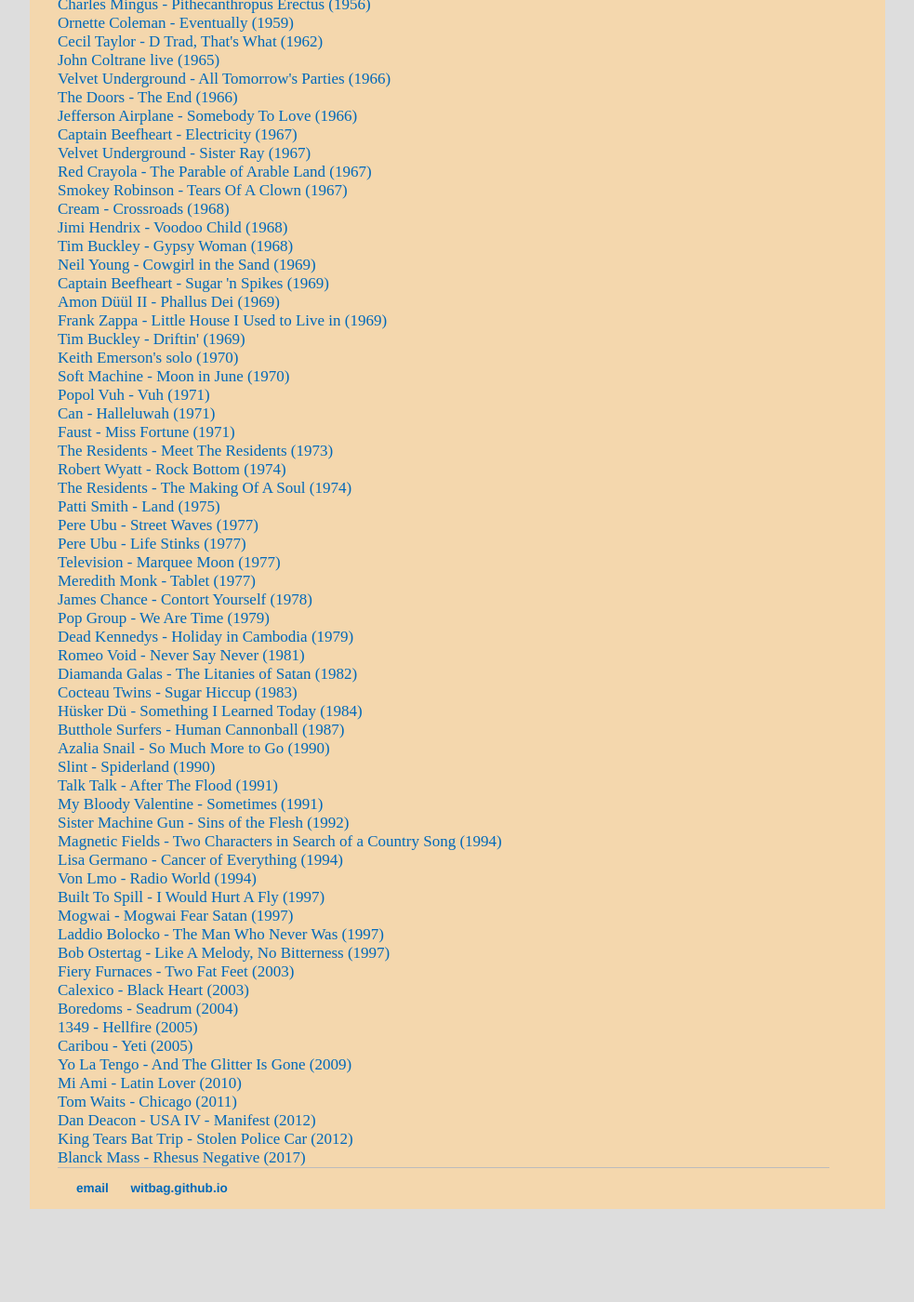
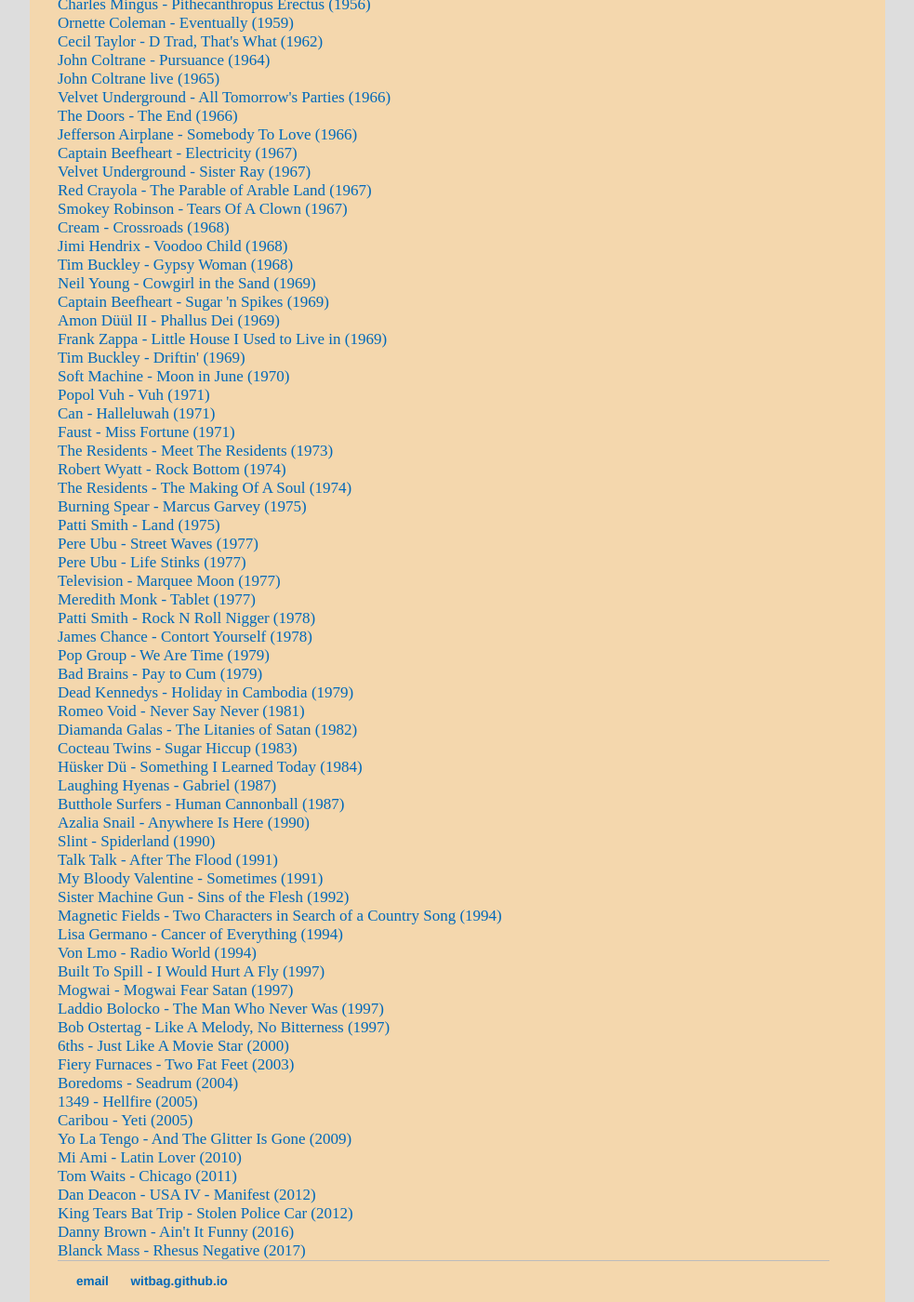
Before and after one commit to witbag/witbag.github.io, a Jekyll site: the page built from inspiration/index.html, in a window 1280 px wide and 1400 px high, scrolled down 589 px. Shown: the whole window at 93% size, without its empty margins (148-1131 px from the left). Built offline with Jekyll 4.4.1, drawn with Linux system fonts in a browser that asks for light colours; before the commit the page ends 1889 px from its top, so only the background shows below that; some of the changed text lies outside the part shown.

Commit message:
Update index.html

```diff
--- a/inspiration/index.html
+++ b/inspiration/index.html
@@ -14,25 +14,25 @@
 <a href="https://youtu.be/9Xz3ZjOSMRU?t=1642" target=_blank>Carl Sagan on Climate Change (1990)</a><br>
 <a href="https://www.closertotruth.com/interviews/3988" target=_blank>Nick Bostrom on the Fermi Paradox (2009)</a><br>
 <a href="https://www.youtube.com/watch?v=aogsJ4t4aBE" target=_blank>Isaac Asimov interview (1988)</a>. Part 2 <a href="https://vimeo.com/48767355" target=_blank>here</a><br>
-<a href="https://www.youtube.com/watch?v=ZuqX3Jb7rRA" target=_blank>Jennifer Doudna on gene editing (2018)</a>. Longer discussion <a href="https://www.c-span.org/video/?429982-2/gene-editing" target=_blank>here</a><br>
+<a href="https://www.youtube.com/watch?v=ZuqX3Jb7rRA" target=_blank>Jennifer Doudna on gene editing (2018)</a>. Also <a href="https://www.c-span.org/video/?429982-2/gene-editing" target=_blank>here</a><br>
 <a href="https://www.youtube.com/watch?v=bAOhOhJr-gM" target=_blank>Randolph Nesse on Evolution and Medicine (2008)</a><br>
 <a href="https://www.youtube.com/watch?v=GYYNY2oKVWU" target=_blank>Peter Singer on ethics (2008)</a><br>
 <a href="https://www.youtube.com/watch?v=8r-e2NDSTuE" target=_blank>George Carlin on religion</a><br>
 <a href="https://www.youtube.com/watch?v=NJ54ojX5zlM" target=_blank>Peter Frankopan on history (2016)</a><br>
 <a href="https://charlierose.com/videos/18834" target=_blank>Lee Kuan Yew interview (2004)</a><br>
 <a href="https://www.youtube.com/watch?v=7lPnLK9z1fI" target=_blank>Noam Chomsky interview (2002)</a>. Chomsky <a href="https://youtu.be/aSk7YbhON_0?t=319" target=_blank>on advertising</a><br>
-<a href="https://www.youtube.com/watch?v=tHc_3njHsIo" target=_blank>Paul Krugman interview (2014)</a>
+<a href="https://www.youtube.com/watch?v=tHc_3njHsIo" target=_blank>Paul Krugman interview (2014)</a><br>
 <a href="https://www.youtube.com/watch?v=2kBEvg8bftE" target=_blank>Jeff Speck on cars in cities (2017)</a><br>
 <a href="https://www.youtube.com/watch?v=Cgw9oHDfJ4k" target=_blank>Jan Gehl on making liveable cities (2015)</a>. Longer talk <a href="https://youtu.be/BZMl5ArcE7k?t=2322" target=_blank>here</a><br>
 <a href="https://www.youtube.com/watch?v=QfhvM5AoFsg" target=_blank>Feet juggling</a><br>
 <a href="https://www.youtube.com/watch?v=GCDTbUQ8geA" target=_blank>Hand hopping</a><br>
-<a href="https://www.youtube.com/watch?v=zi-f_J6hV-g" target=_blank>Shopping cart racing</a><br>
 <br>
 
 <a id="music"></a><b>Music:</b><br>
 <a href="https://www.youtube.com/watch?v=p0H2G_W-O0I" target=_blank>Charles Mingus - Pithecanthropus Erectus (1956)</a><br>
 <a href="https://www.youtube.com/watch?v=KKpo59CD6RE" target=_blank>Ornette Coleman - Eventually (1959)</a><br>
 <a href="https://www.youtube.com/watch?v=Tx3rFerfL_k" target=_blank>Cecil Taylor - D Trad, That's What (1962)</a><br>
+<a href="https://www.youtube.com/watch?v=rExeNEjbJwk" target=_blank>John Coltrane - Pursuance (1964)</a><br>
 <a href="https://www.youtube.com/watch?v=IsBbM5PIAHk" target=_blank>John Coltrane live (1965)</a><br>
 <a href="https://www.youtube.com/watch?v=ugBFEbGyqwc" target=_blank>Velvet Underground - All Tomorrow's Parties (1966)</a><br>
 <a href="https://www.youtube.com/watch?v=JSUIQgEVDM4" target=_blank>The Doors - The End (1966)</a><br>
@@ -49,7 +49,6 @@
 <a href="https://www.youtube.com/watch?v=g1klpKy_3hY" target=_blank>Amon Düül II - Phallus Dei (1969)</a><br>
 <a href="https://www.youtube.com/watch?v=jsGQw6Oo_OQ" target=_blank>Frank Zappa - Little House I Used to Live in (1969)</a><br>
 <a href="https://www.youtube.com/watch?v=ug586LDGJgQ" target=_blank>Tim Buckley - Driftin' (1969)</a><br>
-<a href="https://youtu.be/Kbc9UZIQoy4?t=960" target=_blank>Keith Emerson's solo (1970)</a><br>
 <a href="https://www.youtube.com/watch?v=IJFSIX_uVPM" target=_blank>Soft Machine - Moon in June (1970)</a><br>
 <a href="https://www.youtube.com/watch?v=kbQ1v-nCFjA" target=_blank>Popol Vuh - Vuh (1971)</a><br>
 <a href="https://www.youtube.com/watch?v=zupb-zzY8nA" target=_blank>Can - Halleluwah (1971)</a><br>
@@ -57,20 +56,24 @@
 <a href="https://www.youtube.com/watch?v=QxSgaxUtZ2c" target=_blank>The Residents - Meet The Residents (1973)</a><br>
 <a href="https://www.youtube.com/watch?v=-4AhdWGci3c" target=_blank>Robert Wyatt - Rock Bottom (1974)</a><br>
 <a href="https://www.youtube.com/watch?v=5OlrMT2gWWY" target=_blank>The Residents - The Making Of A Soul (1974)</a><br>
+<a href="https://www.youtube.com/watch?v=oGN3R49-CAE" target=_blank>Burning Spear - Marcus Garvey (1975)</a><br>
 <a href="https://www.youtube.com/watch?v=wssnxfjH-zw" target=_blank>Patti Smith - Land (1975)</a><br>
 <a href="https://www.youtube.com/watch?v=mk1sqOpPn3E" target=_blank>Pere Ubu - Street Waves (1977)</a><br>
 <a href="https://www.youtube.com/watch?v=o9SD416mXx4" target=_blank>Pere Ubu - Life Stinks (1977)</a><br>
 <a href="https://www.youtube.com/watch?v=jlbunmCbTBA" target=_blank>Television - Marquee Moon (1977)</a><br>
 <a href="https://www.youtube.com/watch?v=JaWFxjwcJm4" target=_blank>Meredith Monk - Tablet (1977)</a><br>
+<a href="https://www.youtube.com/watch?v=G8SoVfTVLrk" target=_blank>Patti Smith - Rock N Roll Nigger (1978)</a><br>
 <a href="https://www.youtube.com/watch?v=_wcn6PCGPN4" target=_blank>James Chance - Contort Yourself (1978)</a><br>
 <a href="https://www.youtube.com/watch?v=okG8mlvAKT8" target=_blank>Pop Group - We Are Time (1979)</a><br>
+<a href="https://www.youtube.com/watch?v=h0qJu4q8yd8" target=_blank>Bad Brains - Pay to Cum (1979)</a><br>
 <a href="https://www.youtube.com/watch?v=-KTsXHXMkJA" target=_blank>Dead Kennedys - Holiday in Cambodia (1979)</a><br>
 <a href="https://www.youtube.com/watch?v=I6_2iIQKzIQ" target=_blank>Romeo Void - Never Say Never (1981)</a><br>
 <a href="https://www.youtube.com/watch?v=Nc7LYmpgGMM" target=_blank>Diamanda Galas - The Litanies of Satan (1982)</a><br>
 <a href="https://www.youtube.com/watch?v=U4GQOmwcaJ0" target=_blank>Cocteau Twins - Sugar Hiccup (1983)</a><br>
 <a href="https://www.youtube.com/watch?v=rktLCGpQ3RA" target=_blank>Hüsker Dü - Something I Learned Today (1984)</a><br>
+<a href="https://www.youtube.com/watch?v=CicI4oacnoM" target=_blank>Laughing Hyenas - Gabriel (1987)</a><br>
 <a href="https://www.youtube.com/watch?v=IMIt5vRQuOE" target=_blank>Butthole Surfers - Human Cannonball (1987)</a><br>
-<a href="https://www.youtube.com/watch?v=KK86U0cXeYE" target=_blank>Azalia Snail - So Much More to Go (1990)</a><br>
+<a href="https://www.youtube.com/watch?v=OAdbiphykvw" target=_blank>Azalia Snail - Anywhere Is Here (1990)</a><br>
 <a href="https://www.youtube.com/watch?v=bqKnxjrS5mw" target=_blank>Slint - Spiderland (1990)</a><br>
 <a href="https://www.youtube.com/watch?v=8zf-Z2oF6z4" target=_blank>Talk Talk - After The Flood (1991)</a><br>
 <a href="https://www.youtube.com/watch?v=t0dJqlvOSq4" target=_blank>My Bloody Valentine - Sometimes (1991)</a><br>
@@ -82,8 +85,8 @@
 <a href="https://www.youtube.com/watch?v=du4JbfK5okA" target=_blank>Mogwai - Mogwai Fear Satan (1997)</a><br>
 <a href="https://www.youtube.com/watch?v=d3geqHgAuFo" target=_blank>Laddio Bolocko - The Man Who Never Was (1997)</a><br>
 <a href="https://www.youtube.com/watch?v=ZN2xRlWuBvo" target=_blank>Bob Ostertag - Like A Melody, No Bitterness (1997)</a><br>
+<a href="https://www.youtube.com/watch?v=fet76LvUylI" target=_blank>6ths - Just Like A Movie Star (2000)</a><br>
 <a href="https://www.youtube.com/watch?v=FIMvM89LIrg" target=_blank>Fiery Furnaces - Two Fat Feet (2003)</a><br>
-<a href="https://www.youtube.com/watch?v=5oseryactFY" target=_blank>Calexico - Black Heart (2003)</a><br>
 <a href="https://www.youtube.com/watch?v=J0rXbNspWMI" target=_blank>Boredoms - Seadrum (2004)</a><br>
 <a href="https://www.youtube.com/watch?v=VZug9y81Axk" target=_blank>1349 - Hellfire (2005)</a><br>
 <a href="https://www.youtube.com/watch?v=pw7rMsifJuY" target=_blank>Caribou - Yeti (2005)</a><br>
@@ -92,4 +95,5 @@
 <a href="https://www.youtube.com/watch?v=QAjtkyGVDxc" target=_blank>Tom Waits - Chicago (2011)</a><br>
 <a href="https://www.youtube.com/watch?v=bvNk4Tdcr2U" target=_blank>Dan Deacon - USA IV - Manifest (2012)</a><br>
 <a href="https://www.youtube.com/watch?v=fvtX9f0vwGI" target=_blank>King Tears Bat Trip - Stolen Police Car (2012)</a><br>
+<a href="https://www.youtube.com/watch?v=YNogzmuULLM" target=_blank>Danny Brown - Ain't It Funny (2016)</a><br>
 <a href="https://www.youtube.com/watch?v=Afymin3h1mI" target=_blank>Blanck Mass - Rhesus Negative (2017)</a><br>
```
